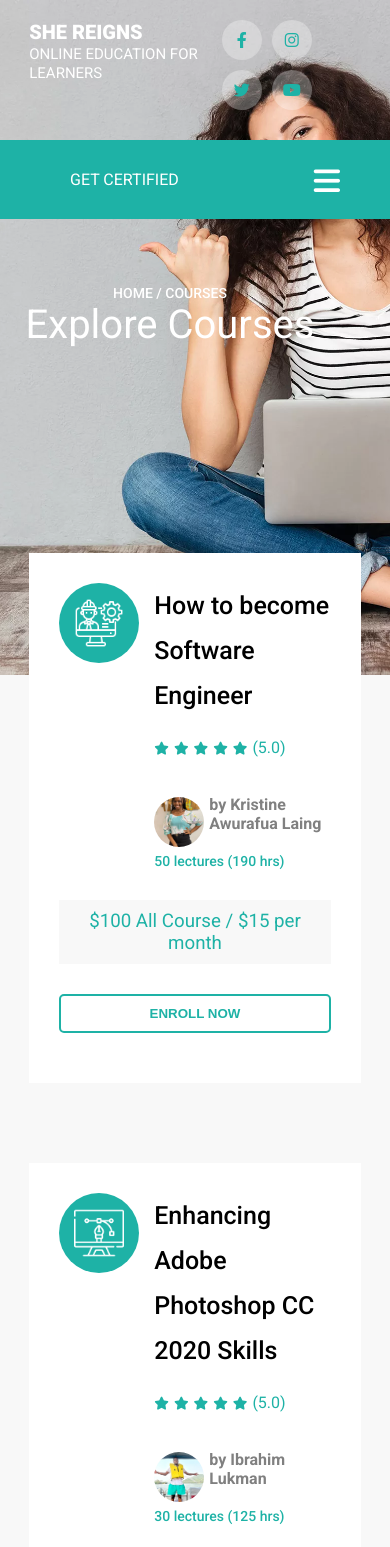
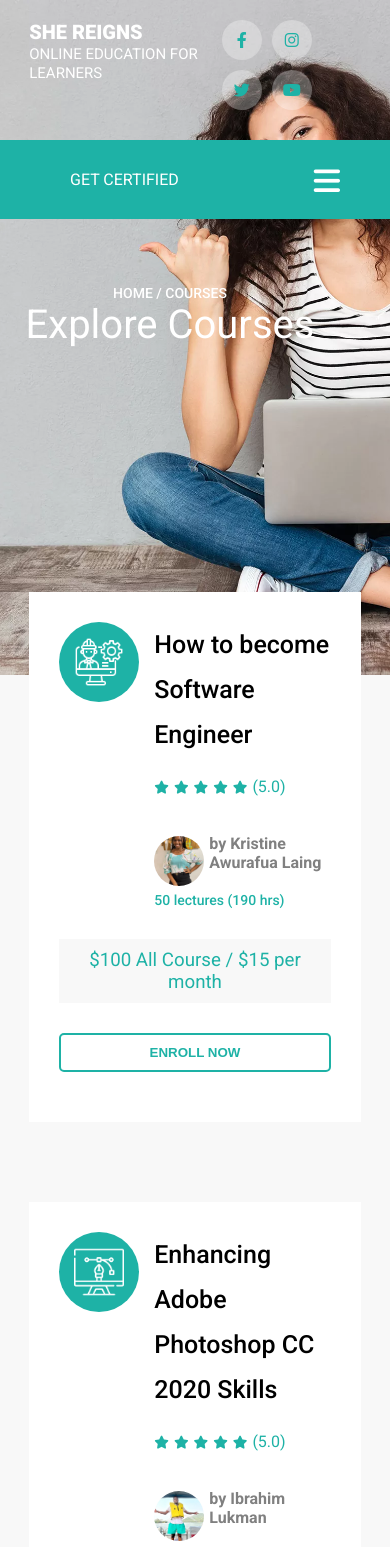
Before and after one commit to yasiramus/education-website, a React (Create React App) app: page /courses in a window 390 px wide. Shown: the top 1547 px of the page. Built offline with nearby package versions, Linux system fonts and the light colour scheme.

Commit message:
contavt course media query

```diff
--- a/src/pages/contact/contact.css
+++ b/src/pages/contact/contact.css
@@ -78,6 +78,7 @@
     .contact .container {
 
         flex-direction: column;
+        margin-top: 70%;
     }
 
     .contact iframe {
--- a/src/pages/courses/courses.css
+++ b/src/pages/courses/courses.css
@@ -163,7 +163,7 @@
 
     .coursesCard {
 
-        margin-top:60%;
+        margin-top:70%;
 
     }
 }
```
